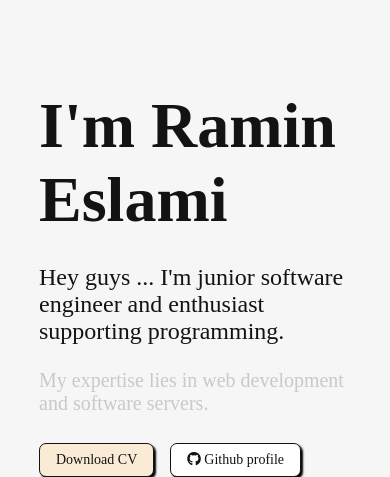
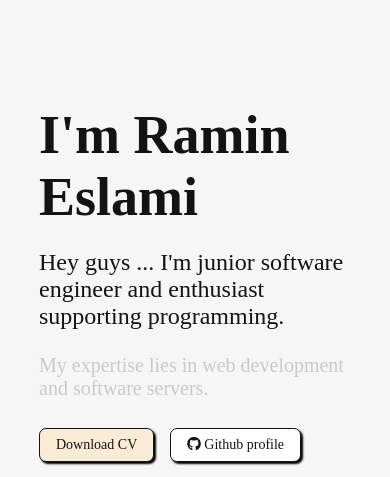
Before and after one commit to ResoneAt/personal-website, a Django app: page / in a window 390 px wide. Shown: the part 57-534 px from the top of the page. Run offline with Django 4.2, Linux system fonts and the light colour scheme; some libraries are stand-ins or nearby versions.

Commit message:
change base.css for responsive style

```diff
--- a/static/css/base.css
+++ b/static/css/base.css
@@ -149,6 +149,9 @@ body{
         visibility: hidden;
         position: absolute;
     }
+    .main-banner .left-side h1{
+    font-size: 54px;
+    }
     .main-banner .left-side{
         width: 80%;
     }
```
